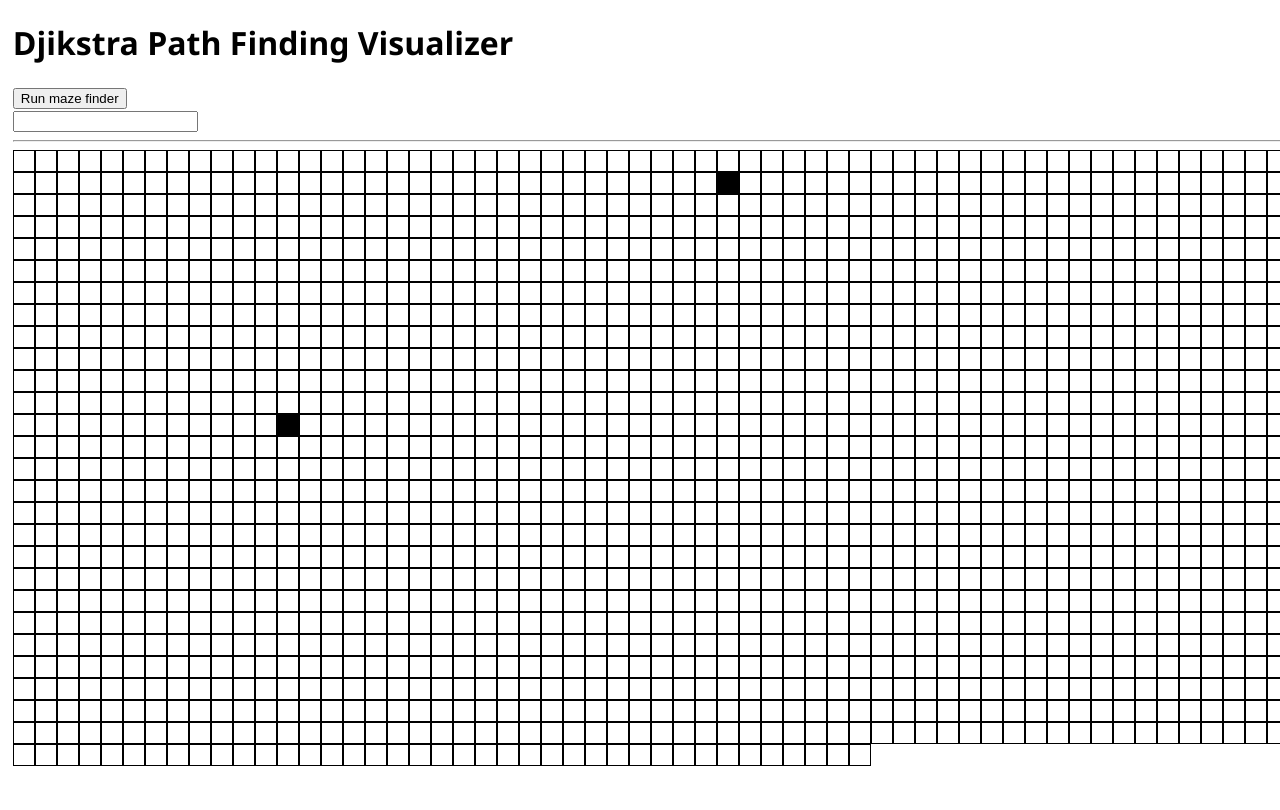
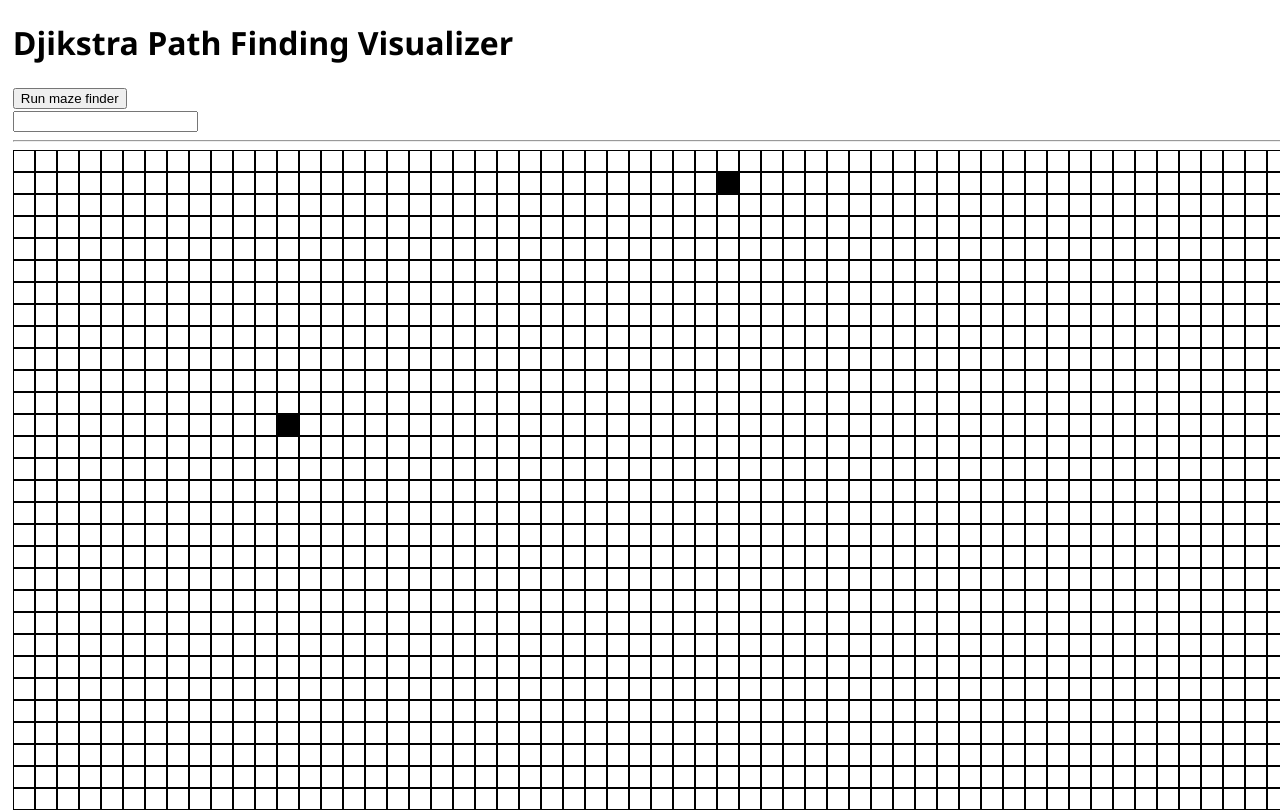
Before and after one commit to bilginyuksel/PathFindingVisualizer, a React (Create React App) app: page / in a window 1280 px wide. Shown: the top 810 px of the page. Built offline with nearby package versions, Linux system fonts and the light colour scheme.

Commit message:
feat(mazefinding): mazefinding algorithm implemeted

```diff
--- a/src/common/Place.tsx
+++ b/src/common/Place.tsx
@@ -25,14 +25,24 @@ interface CellProps {
 function createArrayOfCells(width: number, height: number): MazeCell[] {
   const totalCellCount = width * height / (CELL_HEIGHT * CELL_WIDTH);
 
-  const maxRows = height / CELL_HEIGHT;
-  const maxCols = width / CELL_WIDTH;
+  // const maxRows = height / CELL_HEIGHT;
+  const maxRows = 30;
+  // const maxCols = width / CELL_WIDTH;
+  const maxCols = 67;
 
   console.log(`totalCellCount= ${totalCellCount}, maxRows= ${maxRows}, maxCols= ${maxCols}`);
+  let currentRow = 0;
+  let currentCol = 0;
 
   const cells = [];
-  for (let i = 0; i < totalCellCount; i++) {
-    cells.push(new MazeCell(i, Math.floor(i / maxRows), i % maxCols));
+  for (let i = 0; i <= 2039; i++) {
+    cells.push(new MazeCell(i, currentRow, currentCol));
+    if(currentCol === maxCols) {
+      currentCol = 0;
+      currentRow++;
+    } else {
+      currentCol++;
+    }
   }
 
   return cells;
--- a/src/djikstra/algorithm.ts
+++ b/src/djikstra/algorithm.ts
@@ -5,34 +5,6 @@ const START = 1;
 const END = -1;
 const EMPTY = 0;
 const VISITED = 5;
-
-function convertToMatrix(cells: MazeCell[], startPoint: MazeCell, endPoint: MazeCell): number[][] {
-  const matrix: number[][] = [];
-
-  const lastCell = cells[cells.length - 1];
-  const maxRow = lastCell.row;
-  const maxCol = lastCell.col;
-  let currentId = 0;
-
-  for (let i = 0; i <= maxRow; i++) {
-    let temp: number[] = [];
-    for (let j = 0; j <= maxCol; j++) {
-      const isCurrentCellWall = cells[currentId++].rigid;
-      temp.push(isCurrentCellWall ? WALL : EMPTY);
-    }
-    matrix.push(temp);
-  }
-
-  const startRow = startPoint.row;
-  const startCol = startPoint.col;
-  const endRow = endPoint.row;
-  const endCol = endPoint.col;
-
-  matrix[startRow][startCol] = START;
-  matrix[endRow][endCol] = END;
-
-  return matrix;
-}
 
 export default function DjikstraAlgorithm(cells: MazeCell[], startPoint: MazeCell, endPoint: MazeCell) {
   // const matrix: number[][] = convertToMatrix(cells, startPoint, endPoint);
@@ -49,6 +21,7 @@ class MazePathFinder {
 
   _maxRow: number = -1;
   _maxCol: number = -1;
+  _endGame = false;
 
   constructor(cells: MazeCell[], startPoint: MazeCell, endPoint: MazeCell) {
     this.cells = cells;
@@ -68,24 +41,24 @@ class MazePathFinder {
 
     let currentId = 0;
 
-    for (let i = 0; i < maxRow; i++) {
+    for (let i = 0; i <= maxRow; i++) {
       let temp: number[] = [];
-      for (let j = 0; j < maxCol; j++) {
+      for (let j = 0; j <= maxCol; j++) {
         console.log(`row= ${i}, col= ${j}, id= ${currentId}`);
-        this.map.set({"row": i,"col": j}, currentId);
+        this.map.set(`${i}-${j}`, currentId);
         const isCurrentCellWall = this.cells[currentId++].rigid;
         temp.push(isCurrentCellWall ? WALL : EMPTY);
       }
       matrix.push(temp);
     }
 
-    const startRow = this.startPoint.row;
-    const startCol = this.startPoint.col;
-    const endRow = this.endPoint.row;
-    const endCol = this.endPoint.col;
+    const sr = this.startPoint.row;
+    const sc = this.startPoint.col;
+    const er = this.endPoint.row;
+    const ec = this.endPoint.col;
 
-    matrix[startRow][startCol] = START;
-    matrix[endRow][endCol] = END;
+    matrix[sr][sc] = START;
+    matrix[er][ec] = END;
 
     console.log(this.map);
     return matrix;
@@ -103,20 +76,29 @@ class MazePathFinder {
     return !this._isWall(matrix, row, col) && !this._isVisited(matrix, row, col);
   }
 
-  _findEndPointInMazeRecursively(matrix: number[][], row: number, col: number) {
-    const currentId = this.map.get({"row": row, "col": col});
+  sleep(speed: number): Promise<void> {
+    return new Promise(resolve => setTimeout(resolve, speed));
+  }
+
+  async _findEndPointInMazeRecursively(matrix: number[][], row: number, col: number) {
+    if(this._endGame) return;
+
+    console.log("Map value= ", {"row": row, "col": col});
+    const currentId = this.map.get(`${row}-${col}`);
+    console.log(`currentId=${currentId}`);
     if (matrix[row][col] === END) {
       console.log("Found!");
       this.cells[currentId].color = "red";
+      this._endGame = true;
       return;
     }
     matrix[row][col] = VISITED;
     if(currentId === undefined) {
-      console.log(`row= ${row}, col= ${col}`);
-      console.log("undefined");
+      console.log(`undefined, row= ${row}, col= ${col}`);
       return;
     }
     this.cells[currentId].color = 'purple';
+    await this.sleep(10);
     console.log(`row= ${row}, col= ${col}`);
 
     if (row + 1 <= this._maxRow && this._isNotWallNotVisited(matrix, row + 1, col)) {
--- a/src/djikstra/index.tsx
+++ b/src/djikstra/index.tsx
@@ -13,6 +13,6 @@ export default function DjikstraPathFindingVisualizer() {
       <MatrixField observer={observer}
         algorithm={DjikstraAlgorithm}
         width={1500}
-        height={500} />
+        height={544} />
     </div>);
 }
```
